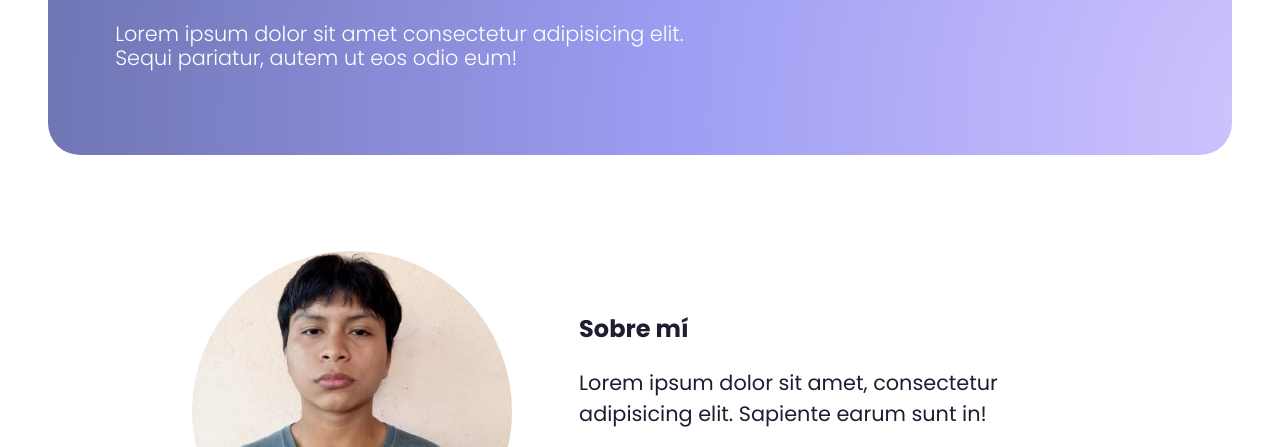
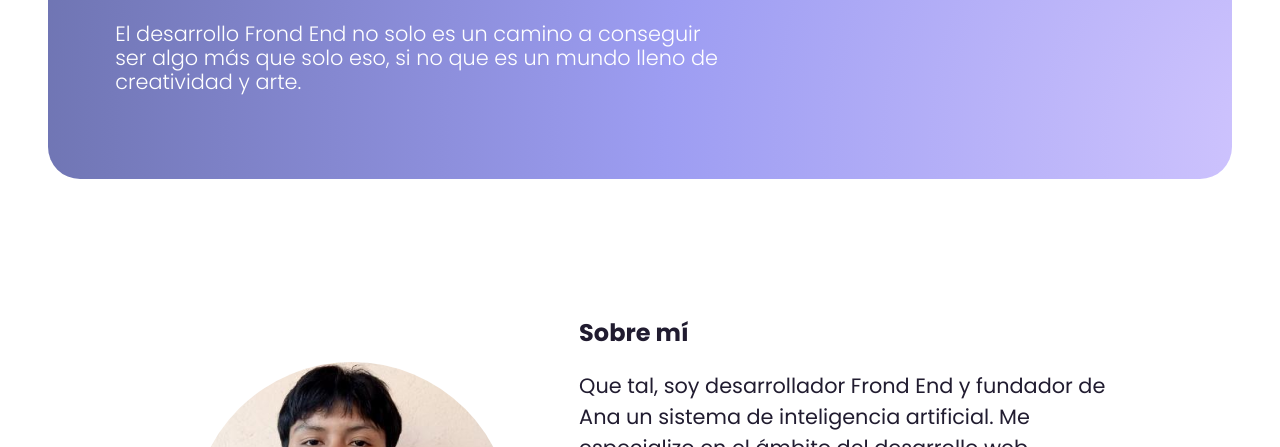
Before and after one commit to Passepartout22/My-site-personal, a plain HTML site: page index.html in a window 1280 px wide. Shown: the part 327-774 px from the top of the page. Drawn offline with Linux system fonts and the light colour scheme; a web font is replaced by a local one.

Commit message:
agregando datos y retoques

```diff
--- a/css/styles.css
+++ b/css/styles.css
@@ -246,6 +246,15 @@ body {
 
 .p_contenido-texto--sobremi {
     font-size: 1.3rem;
+
+}
+
+@media (min-width: 768px) {
+    .p_contenido-texto--sobremi {
+        font-size: 1.3rem;
+        width: 125%;
+    }
+
 }
 
 .contenido-img {
--- a/index.html
+++ b/index.html
@@ -106,7 +106,8 @@
                     <h1 class="h1_contenido-texto">Zeus Cach</h1>
                     <h2 class="rango">Frond End Developer</h2>
                     <p class="descripcion">
-                        Lorem ipsum dolor sit amet consectetur adipisicing elit. Sequi pariatur, autem ut eos odio eum!
+                        El desarrollo Frond End no solo es un camino a conseguir ser algo más que solo eso,
+                        si no que es un mundo lleno de creatividad y arte.
                     </p>
                 </div>
                 <div class="contenido_imagen">
@@ -126,7 +127,8 @@
                         Sobre mí
                     </h3>
                     <p class="p_contenido-texto--sobremi">
-                        Lorem ipsum dolor sit amet, consectetur adipisicing elit. Sapiente earum sunt in!
+                        Que tal, soy desarrollador Frond End y fundador de Ana un sistema de inteligencia artificial. Me especializo en el ámbito del desarrollo web, desarrollo de aplicaciones móviles y análisis de datos; he
+ creado sitios web complejos para instituciones, dando soporte y mantenimiento a los mismos, actualmente estoy aprendiendo nuevas tecnologías para impulsar mis conocimientos como desarrollador.
                     </p>
 
                     <div class="button-container-2">
```
